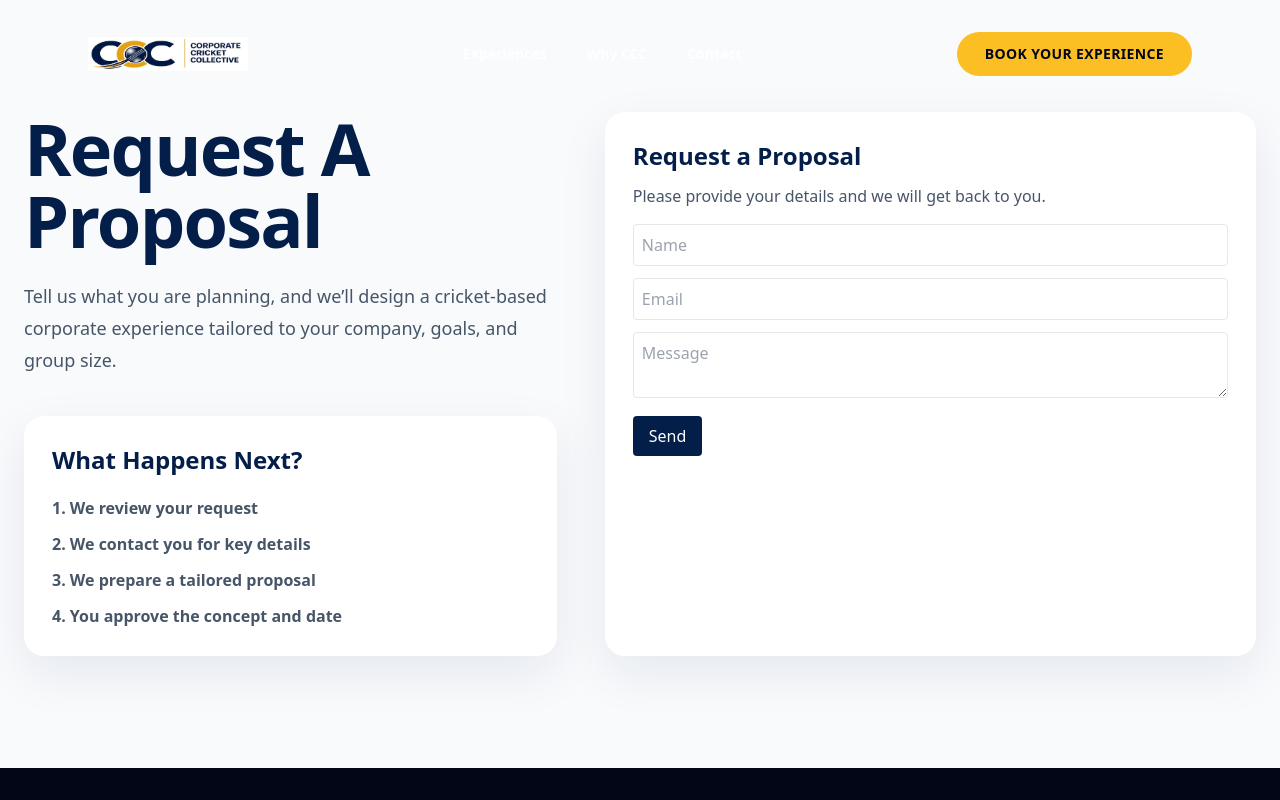
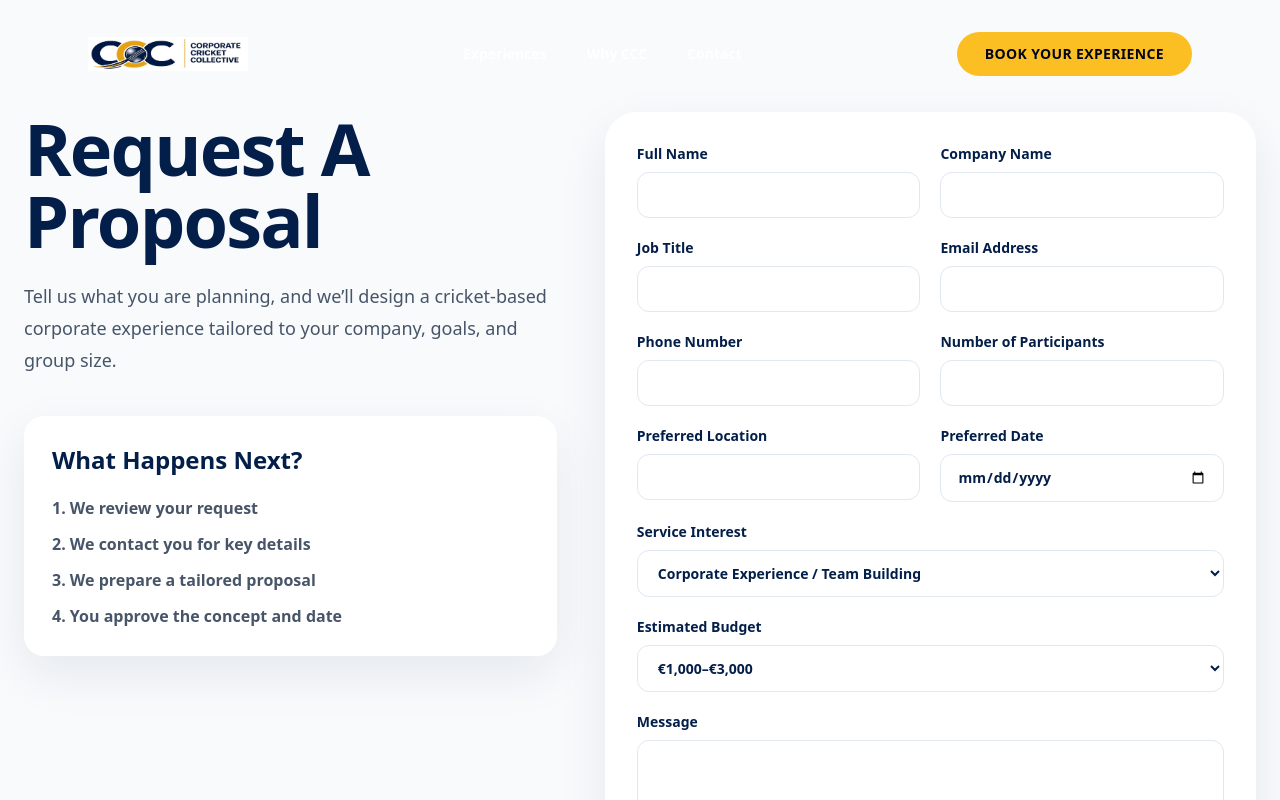
Before and after one commit to ianwessels-ai/ccc-premium-b2b-website, a Next.js app: page /contact in a window 1280 px wide. Shown: the top 800 px of the page. Built offline with nearby package versions, Linux system fonts and the light colour scheme; no server answers.

Commit message:
CCC Proposal form update

```diff
--- a/app/contact/page.tsx
+++ b/app/contact/page.tsx
@@ -1,23 +1,7 @@
 import type { Metadata } from "next";
 import Script from "next/script";
 
-// If the external ProposalForm component is missing, use a simple
-// inline fallback to avoid build errors. Replace with the real
-// component when available.
-function ProposalForm() {
-  return (
-    <div className="rounded-premium bg-white p-7 shadow-premium">
-      <h2 className="text-2xl font-black text-navy">Request a Proposal</h2>
-      <p className="mt-3 text-bodyText">Please provide your details and we will get back to you.</p>
-      <form className="mt-4 space-y-3">
-        <input className="w-full rounded border p-2" placeholder="Name" />
-        <input className="w-full rounded border p-2" placeholder="Email" />
-        <textarea className="w-full rounded border p-2" placeholder="Message" />
-        <button type="submit" className="rounded bg-navy px-4 py-2 text-white">Send</button>
-      </form>
-    </div>
-  );
-}
+import CCCProposalForm from "@/components/CCCProposalForm";
 import { Container, Section } from "@/components/Section";
 
 export const metadata: Metadata = {
@@ -63,7 +47,7 @@ export default function ContactPage() {
                 </div>
               </div>
 
-              <ProposalForm />
+              <CCCProposalForm />
             </div>
           </Container>
         </Section>
--- a/components/Proposal Form.tsx
+++ b/components/CCCProposalForm.tsx
@@ -3,7 +3,7 @@
 import { FormEvent, useState } from "react";
 import { useRouter } from "next/navigation";
 
-export default function ProposalForm() {
+export default function CCCProposalForm() {
   const router = useRouter();
 
   const [isSubmitting, setIsSubmitting] = useState(false);
@@ -24,26 +24,21 @@ export default function ProposalForm() {
         body: formData,
       });
 
-      if (!response.ok) {
-        throw new Error("The proposal request could not be submitted.");
-      }
-
       const result = await response.json();
 
-      if (!result.success) {
+      if (!response.ok || !result.success) {
         throw new Error(
-          result.error || "The proposal request could not be submitted."
+          result.error || "Your request could not be submitted."
         );
       }
 
       form.reset();
-
       router.push("/thank-you");
     } catch (error) {
-      console.error("Proposal form submission error:", error);
+      console.error("Proposal submission error:", error);
 
       setErrorMessage(
-        "Something went wrong while submitting your request. Please try again."
+        "Something went wrong while submitting your request. Please refresh the page and try again."
       );
 
       setIsSubmitting(false);
@@ -55,7 +50,7 @@ export default function ProposalForm() {
       onSubmit={handleSubmit}
       className="rounded-[2rem] bg-white p-6 shadow-premium sm:p-8"
     >
-      {/* Honeypot field */}
+      {/* Spam-protection honeypot */}
       <input
         type="text"
         name="website"
@@ -66,53 +61,96 @@ export default function ProposalForm() {
       />
 
       <div className="grid gap-5 md:grid-cols-2">
-        {[
-          ["name", "Full Name"],
-          ["company", "Company Name"],
-          ["jobTitle", "Job Title"],
-          ["email", "Email Address"],
-          ["phone", "Phone Number"],
-          ["participants", "Number of Participants"],
-          ["location", "Preferred Location"],
-          ["date", "Preferred Date"],
-        ].map(([name, label]) => (
-          <label key={name} className="text-sm font-bold text-navy">
-            {label}
+        <label className="text-sm font-bold text-navy">
+          Full Name
+          <input
+            type="text"
+            name="name"
+            required
+            className="mt-2 w-full rounded-xl border border-slate-200 px-4 py-3 outline-none transition focus:border-gold"
+          />
+        </label>
 
-            <input
-              type={
-                name === "email"
-                  ? "email"
-                  : name === "phone"
-                    ? "tel"
-                    : name === "date"
-                      ? "date"
-                      : name === "participants"
-                        ? "number"
-                        : "text"
-              }
-              name={name}
-              required
-              min={name === "participants" ? "1" : undefined}
-              className="mt-2 w-full rounded-xl border border-slate-200 px-4 py-3 outline-none transition focus:border-gold"
-            />
-          </label>
-        ))}
+        <label className="text-sm font-bold text-navy">
+          Company Name
+          <input
+            type="text"
+            name="company"
+            required
+            className="mt-2 w-full rounded-xl border border-slate-200 px-4 py-3 outline-none transition focus:border-gold"
+          />
+        </label>
+
+        <label className="text-sm font-bold text-navy">
+          Job Title
+          <input
+            type="text"
+            name="jobTitle"
+            required
+            className="mt-2 w-full rounded-xl border border-slate-200 px-4 py-3 outline-none transition focus:border-gold"
+          />
+        </label>
+
+        <label className="text-sm font-bold text-navy">
+          Email Address
+          <input
+            type="email"
+            name="email"
+            required
+            className="mt-2 w-full rounded-xl border border-slate-200 px-4 py-3 outline-none transition focus:border-gold"
+          />
+        </label>
+
+        <label className="text-sm font-bold text-navy">
+          Phone Number
+          <input
+            type="tel"
+            name="phone"
+            required
+            className="mt-2 w-full rounded-xl border border-slate-200 px-4 py-3 outline-none transition focus:border-gold"
+          />
+        </label>
+
+        <label className="text-sm font-bold text-navy">
+          Number of Participants
+          <input
+            type="number"
+            name="participants"
+            min="1"
+            required
+            className="mt-2 w-full rounded-xl border border-slate-200 px-4 py-3 outline-none transition focus:border-gold"
+          />
+        </label>
+
+        <label className="text-sm font-bold text-navy">
+          Preferred Location
+          <input
+            type="text"
+            name="location"
+            required
+            className="mt-2 w-full rounded-xl border border-slate-200 px-4 py-3 outline-none transition focus:border-gold"
+          />
+        </label>
+
+        <label className="text-sm font-bold text-navy">
+          Preferred Date
+          <input
+            type="date"
+            name="date"
+            required
+            className="mt-2 w-full rounded-xl border border-slate-200 bg-white px-4 py-3 outline-none transition focus:border-gold"
+          />
+        </label>
       </div>
 
       <label className="mt-5 block text-sm font-bold text-navy">
         Service Interest
-
         <select
           name="serviceInterest"
           required
-          defaultValue=""
+          defaultValue="Corporate Experience / Team Building"
           className="mt-2 w-full rounded-xl border border-slate-200 bg-white px-4 py-3 outline-none transition focus:border-gold"
         >
-          <option value="" disabled>
-            Select a service
-          </option>
-
           <option value="Corporate Experience / Team Building">
             Corporate Experience / Team Building
           </option>
@@ -129,17 +167,12 @@ export default function ProposalForm() {
 
       <label className="mt-5 block text-sm font-bold text-navy">
         Estimated Budget
-
         <select
           name="budget"
           required
-          defaultValue=""
+          defaultValue="€1,000–€3,000"
           className="mt-2 w-full rounded-xl border border-slate-200 bg-white px-4 py-3 outline-none transition focus:border-gold"
         >
-          <option value="" disabled>
-            Select an estimated budget
-          </option>
-
           <option value="€1,000–€3,000">€1,000–€3,000</option>
           <option value="€3,000–€5,000">€3,000–€5,000</option>
           <option value="€5,000–€10,000">€5,000–€10,000</option>
@@ -149,7 +182,6 @@ export default function ProposalForm() {
 
       <label className="mt-5 block text-sm font-bold text-navy">
         Message
-
         <textarea
           name="message"
           rows={5}
@@ -158,7 +190,7 @@ export default function ProposalForm() {
       </label>
 
       {/* Cloudflare Turnstile */}
-      <div className="mt-6 flex justify-center">
+      <div className="mt-6 flex min-h-[70px] justify-center">
         <div
           className="cf-turnstile"
           data-sitekey={process.env.NEXT_PUBLIC_TURNSTILE_SITE_KEY}
@@ -177,7 +209,7 @@ export default function ProposalForm() {
       <button
         type="submit"
         disabled={isSubmitting}
-        className="mt-5 w-full rounded-full bg-gold px-7 py-4 text-sm font-black text-navy shadow-premium transition hover:brightness-95 disabled:cursor-not-allowed disabled:opacity-60"
+        className="mt-4 w-full rounded-full bg-gold px-7 py-4 text-sm font-black text-navy shadow-premium transition hover:brightness-95 disabled:cursor-not-allowed disabled:opacity-60"
       >
         {isSubmitting ? "Sending Request..." : "Request My Proposal"}
       </button>
```
